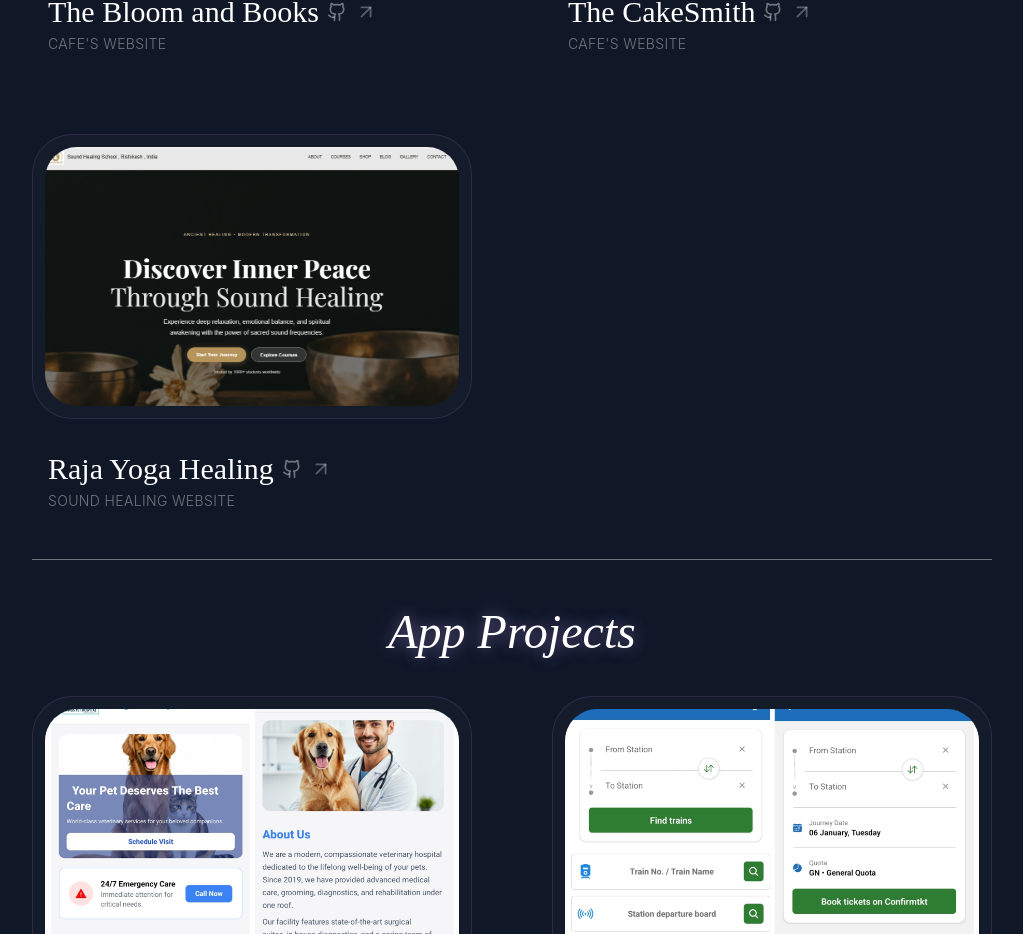
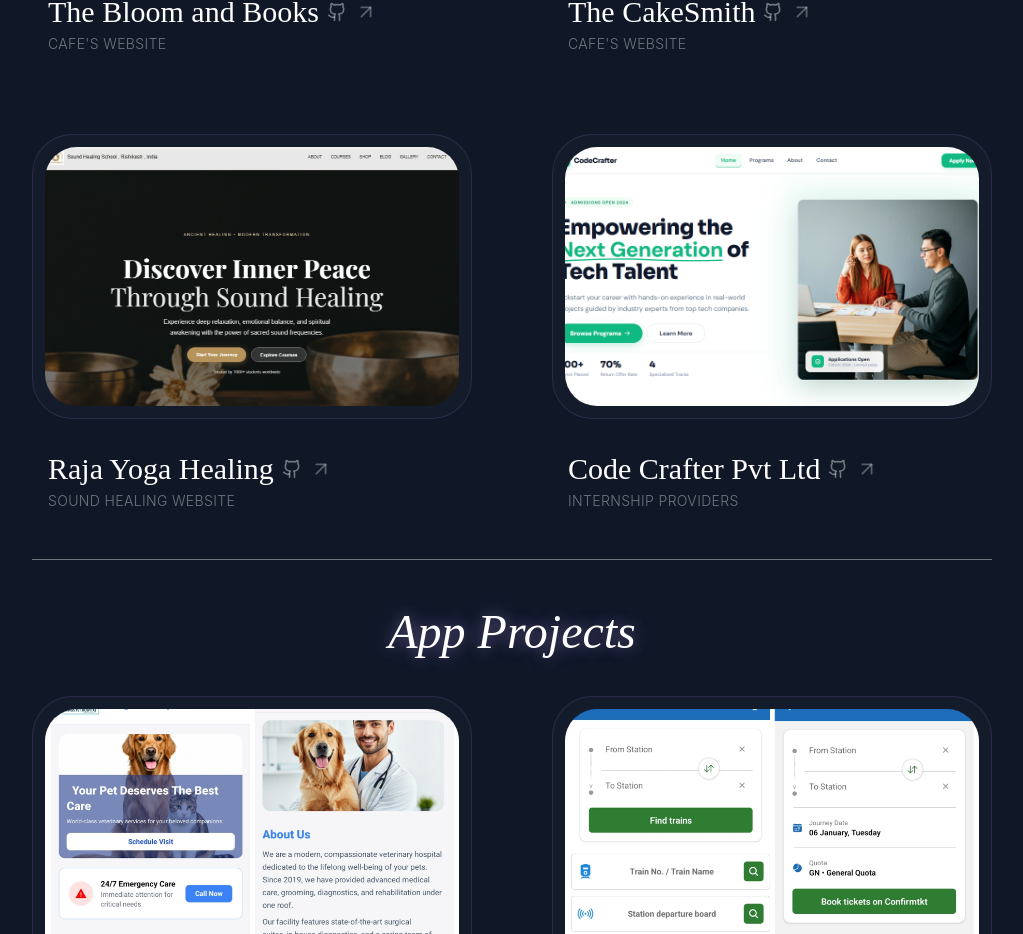
Before and after one commit to JagritiChopra/Jagriti-Portfolio, a React (Vite) app in the folder frontend/frontend/: page /projects in a window 1280 px wide. Shown: the part 2315-3249 px from the top of the page, without its empty margins (128-1151 px from the left). Built offline with nearby package versions, Linux system fonts and the light colour scheme.

Commit message:
new project added

```diff
--- a/frontend/frontend/src/Components/Projects/Projects.tsx
+++ b/frontend/frontend/src/Components/Projects/Projects.tsx
@@ -108,6 +108,7 @@ const itemVariants: Variants = {
           <ProjectCard title="The Bloom and Books" subtitle="Cafe's website" imageUrl="/Bloom.png" liveUrl="https://the-bloom-and-brew-cafe.vercel.app/" githubUrl="https://github.com/JagritiChopra/The-Bloom-and-Brew-Cafe" variants={itemVariants} />
           <ProjectCard title="The CakeSmith" subtitle="Cafe's website" imageUrl="/smith.png" liveUrl="https://cake-smithin.vercel.app/" githubUrl="https://github.com/JagritiChopra/CakeSmithin" variants={itemVariants} />
           <ProjectCard title="Raja Yoga Healing" subtitle="Sound Healing Website" imageUrl="/sound-healing.png" liveUrl="https://sound-healing-frontend.vercel.app/" githubUrl="https://github.com/JagritiChopra/sound-healing-frontend" variants={itemVariants} />
+          <ProjectCard title="Code Crafter Pvt Ltd" subtitle="Internship Providers" imageUrl="/CodeCrafter.png" liveUrl="https://https://code-crafters-opal.vercel.app/" githubUrl="https://github.com/JagritiChopra/CodeCrafters" variants={itemVariants} />
 
            </motion.div>
 
```
Also changed, not shown: frontend/frontend/public/CodeCrafter.png (added).
